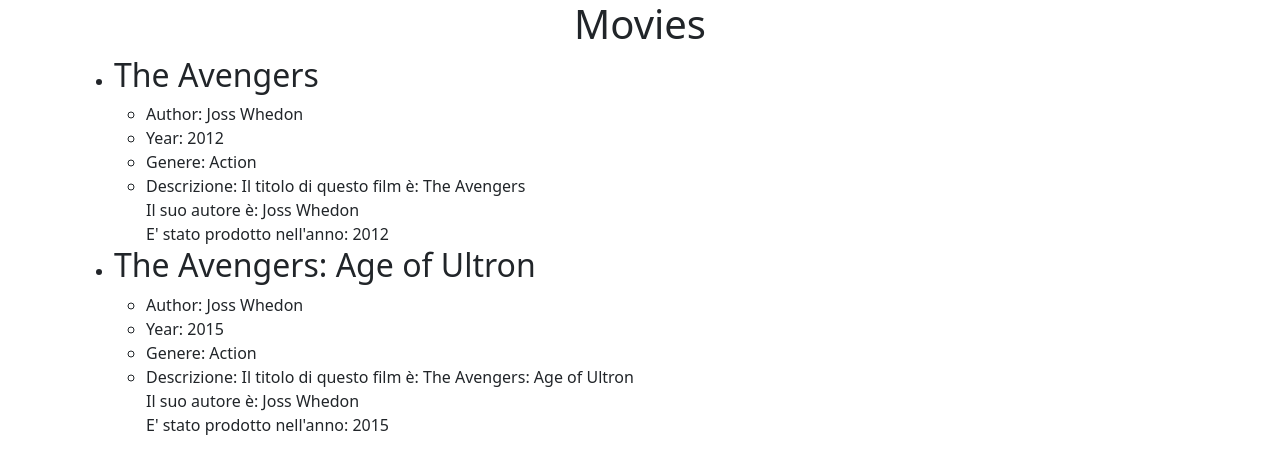
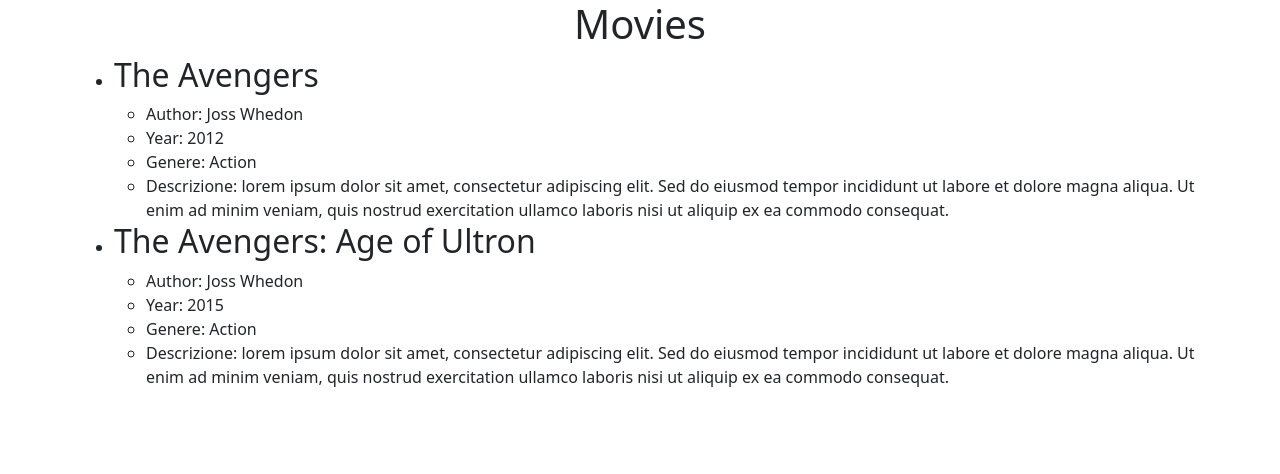
Before and after one commit to Marcap00/php-oop-1, a PHP site: page / in a window 1280 px wide. Shown: the top 474 px of the page. Run offline with PHP 8.4, Linux system fonts and the light colour scheme.

Commit message:
added some changes

```diff
--- a/classes/Genre.php
+++ b/classes/Genre.php
@@ -1,16 +1,16 @@
 <?php
 class Genre
 {
-    public string $genre;
+    public string $name;
 
     public function __construct(
-        $genre
+        $name
     ) {
-        $this->genre = $genre;
+        $this->name = $name;
     }
 
-    public function getGenre()
+    public function getName()
     {
-        return $this->genre;
+        return $this->name;
     }
 }
--- a/classes/Movie.php
+++ b/classes/Movie.php
@@ -1,4 +1,5 @@
 <?php
+require_once 'Genre.php';
 
 class Movie
 {
@@ -22,17 +23,13 @@ class Movie
     }
 
     // Metodi
+
     public function getDescription(): string
     {
         return "
-        Il titolo di questo film è: $this->title
-        <br>
-        Il suo autore è: $this->author
-        <br>
-        E' stato prodotto nell'anno: $this->year
-        <br>
-
+        lorem ipsum dolor sit amet, consectetur adipiscing elit.
+        Sed do eiusmod tempor incididunt ut labore et dolore magna aliqua.
+        Ut enim ad minim veniam, quis nostrud exercitation ullamco laboris nisi ut aliquip ex ea commodo consequat.
         ";
-        /* Appartiene al genere: $this->genre */
     }
 }
--- a/index.php
+++ b/index.php
@@ -5,15 +5,15 @@ require_once __DIR__ . '/classes/Genre.php';
 $action = new Genre('Action');
 $comedy = new Genre('Comedy');
 $horror = new Genre('Horror');
-$genres = [
+/*$genres = [
     $action,
     $comedy,
     $horror
-];
+];*/
 
 
-$theAvengers = new Movie('The Avengers', 'Joss Whedon', 2012, $genres[0]);
-$theAvengersAgeOfUltron = new Movie('The Avengers: Age of Ultron', 'Joss Whedon', 2015, $genres[0]);
+$theAvengers = new Movie('The Avengers', 'Joss Whedon', 2012, $action);
+$theAvengersAgeOfUltron = new Movie('The Avengers: Age of Ultron', 'Joss Whedon', 2015, $action);
 $movies = [
     $theAvengers,
     $theAvengersAgeOfUltron
@@ -52,7 +52,7 @@ $movies = [
                             Year: <?= $movie->year; ?>
                         </li>
                         <li>
-                            Genere: <?= $movie->genre->getGenre(); ?>
+                            Genere: <?= $movie->genre->getName(); ?>
                         </li>
                         <li>Descrizione: <?= $movie->getDescription() ?></li>
                     </ul>
```
